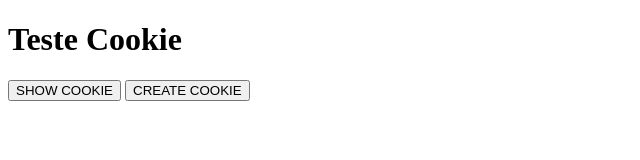
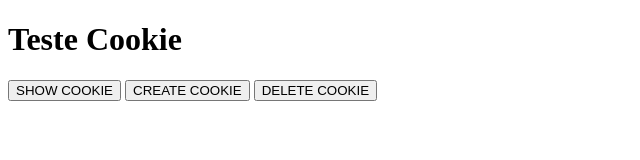
Before and after one commit to LuuizAlves/web-cookie, a plain HTML site: page index.html in a window 1280 px wide. Shown: the whole page, without its empty margins (0-640 px from the left). Drawn offline with Linux system fonts and the light colour scheme.

Commit message:
feat: Delete Cookies

```diff
--- a/index.html
+++ b/index.html
@@ -10,6 +10,7 @@
 
         <button onclick="showAlert()">SHOW COOKIE</button>
         <button onclick="createCookie()">CREATE COOKIE</button>
+        <button onclick="deleteAllCookies()">DELETE COOKIE</button>
 
         <script type="text/javascript">
           function createCookie(){
@@ -26,6 +27,17 @@
           function showAlert(){
             alert('document.cookie=' + document.cookie);
           };
+
+          function deleteAllCookies() {
+            var cookies = document.cookie.split(";");
+
+            for (var i = 0; i < cookies.length; i++) {
+                var cookie = cookies[i];
+                var eqPos = cookie.indexOf("=");
+                var name = eqPos > -1 ? cookie.substr(0, eqPos) : cookie;
+                document.cookie = name + "=;expires=Thu, 01 Jan 1970 00:00:00 GMT";
+            }
+          }
         </script>
     </body>
 </html>
```
